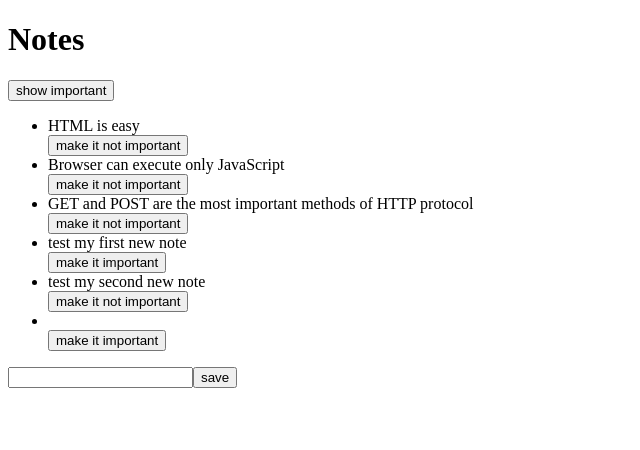
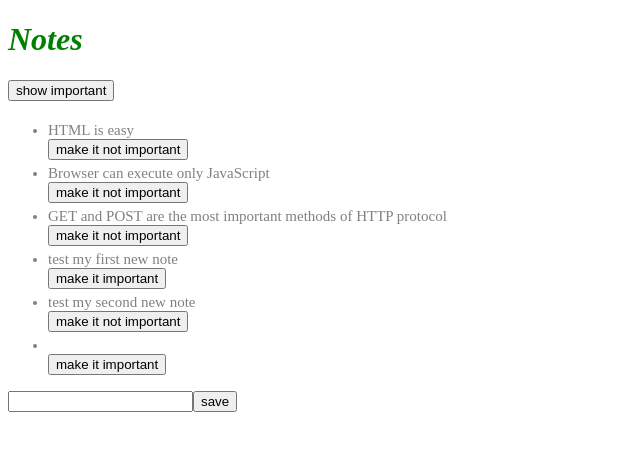
Before and after one commit to jyjian2/manageYourDay, a React (Vite) app: page / in a window 1280 px wide. Shown: the top 450 px of the page, without its empty margins (0-640 px from the left). Built offline with nearby package versions, Linux system fonts and the light colour scheme; data requests are answered from the project's data file.

Commit message:
added css file and some styles in it

```diff
--- a/src/App.jsx
+++ b/src/App.jsx
@@ -1,6 +1,7 @@
 import { useState, useEffect } from 'react'
 import axios from 'axios'
 import Note from './components/Note'
+import noteService from './services/notes.js'
 
 
 
@@ -11,10 +12,10 @@ const App = () => {
   const [showAll, setShowAll] = useState(true)
 
   useEffect(() => {
-    axios
-      .get("http://localhost:3001/notes")
-      .then(response => {
-        setNotes(response.data)
+    noteService
+      .getAll()
+      .then(initialNotes => {
+        setNotes(initialNotes)
         //initial state will be ignore after react component render
         //render time: change in their state or props
       })
@@ -22,16 +23,15 @@ const App = () => {
 
   const toggleImportanceOf = (id) => {
     const url = `http://localhost:3001/notes/${id}`
-    const note = notes.find(n=>n.id === id)
-    console.log(note)
-    const changedNote = {...note, important: !note.important}
+    const note = notes.find(n => n.id === id)
+    const changedNote = { ...note, important: !note.important }
     note.important = !note.important
-    console.log(changedNote)
 
-    axios.put(url, changedNote).then(response=>{
-      console.log(response)
-      setNotes(notes.map(n => n.id != id ? n : response.data))
-    })
+    noteService
+      .update(id, changedNote)
+      .then(returnedNote => {
+        setNotes(notes.map(n => n.id != id ? n : returnedNote))
+      })
 
   }
 
@@ -46,10 +46,9 @@ const App = () => {
     }
 
     //send new note object to server
-    axios
-      .post("http://localhost:3001/notes", noteObject)
-      .then(response => {
-        setNotes(notes.concat(response.data))
+    noteService.create(noteObject)
+      .then(returnedNote => {
+        setNotes(notes.concat(returnedNote))
         setNewNote('')
       })
   }
@@ -67,7 +66,7 @@ const App = () => {
       <ul>
         {/*pass note.id as props because the whole notes need to be rerendered.
         Use note.id to check if the note's importance should be toggled */}
-        {notesToShow.map(note => <Note key={note.id} note={note} toggleImportance={() => toggleImportanceOf(note.id)}/>)}
+        {notesToShow.map(note => <Note key={note.id} note={note} toggleImportance={() => toggleImportanceOf(note.id)} />)}
       </ul>
 
       <form onSubmit={addNote}>
--- a/src/components/Note.jsx
+++ b/src/components/Note.jsx
@@ -6,7 +6,7 @@ const Note = ({ note, toggleImportance }) => {
 
     return (
         <>
-            <li>{note.content}</li>
+            <li className="note">{note.content}</li>
             <button onClick={toggleImportance}>{label}</button>
         </>
 
--- /dev/null
+++ b/src/index.css
@@ -0,0 +1,16 @@
+h1 {
+    color: green;
+    font-style: italic;
+}
+
+li {
+    color: grey;
+    padding-top: 3px;
+    font-size: 15px;
+}
+
+.note {
+    color: grey;
+    padding-top: 5px;
+    font-size: 15px;
+}
--- a/src/main.jsx
+++ b/src/main.jsx
@@ -1,7 +1,7 @@
 import React from 'react'
 import ReactDOM from 'react-dom/client'
 import App from './App.jsx'
-import axios from 'axios'
+import './index.css'
 
 
 ReactDOM.createRoot(document.getElementById('root')).render(
```
